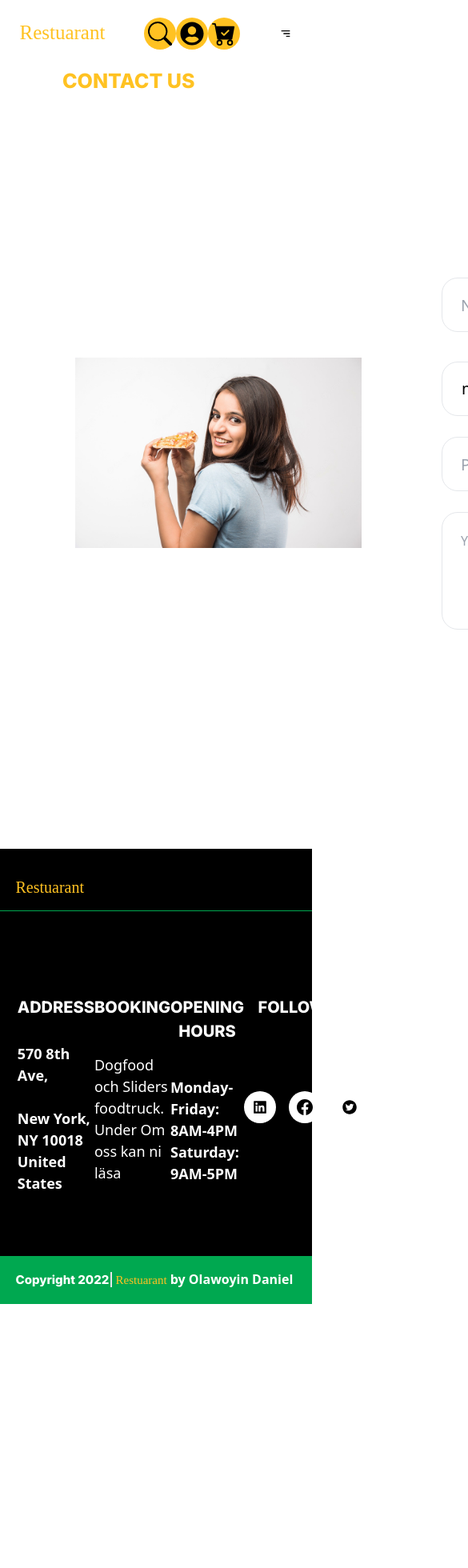
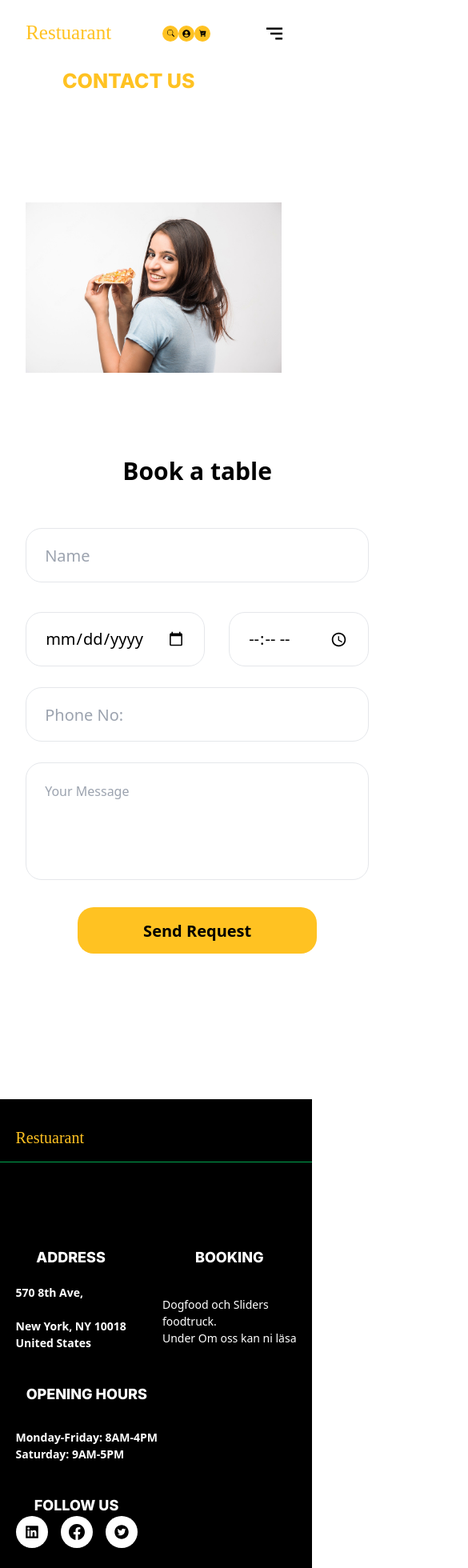
Before and after one commit to DannyPreye/Restaurant, a Next.js app: page /contact in a window 390 px wide. Shown: the top 1960 px of the page at 80% size, 585 px wide, since content can reach past the window. Before the commit the page ends 1630 px from the top, so only its background shows below. Built offline with nearby package versions, Linux system fonts and the light colour scheme; a web font is replaced by a local one.

Commit message:
Made changes to improve responsiveness of the page

```diff
--- a/components/Booking.jsx
+++ b/components/Booking.jsx
@@ -1,11 +1,12 @@
 import React from "react";
 import Image from "next/image";
 
+import { motion } from "framer-motion";
 const Booking = ({ img }) => {
   return (
     <div className="w-screen  grid place-items-center mb-[182px]">
-      <div className="w-[85%] flex mt-[170px] gap-[100px] items-center">
-        <div className="w-[546px] h-[80%]">
+      <div className="w-[85%] flex mt-[170px]  gap-[100px] items-center flex-wrap">
+        <div className="lg:w-[546px] w-[320px]  h-[80%]">
           <Image src={img} layout="responsive" alt="girl" />
         </div>
         <div className="flex-1">
@@ -23,12 +24,12 @@ const Booking = ({ img }) => {
               <input
                 type="date"
                 name="date"
-                className="w-[288px] h-[68px] rounded-[20px] border-[1px] p-[23px]  leading-[30px] text-[20px]  "
+                className="max-w-[288px] h-[68px] rounded-[20px] border-[1px] p-[23px]  leading-[30px] text-[20px]  "
               />
               <input
                 type="time"
                 name="time"
-                className="w-[288px] h-[68px] rounded-[20px] border-[1px] p-[23px]  leading-[30px] text-[20px]  "
+                className="max-w-[288px] h-[68px] rounded-[20px] border-[1px] p-[23px]  leading-[30px] text-[20px]  "
               />
             </div>
             <input
@@ -43,10 +44,10 @@ const Booking = ({ img }) => {
               cols="30"
               rows="10"
               placeholder="Your Message"
-              className=" p-[23px] h-[147px] w-full border-[1px] rounded-[20px] mt-[26px]"
+              className=" p-[23px] h-[147px] w-full border-[1px] resize-none rounded-[20px] mt-[26px]"
             ></textarea>
             <div className="grid place-items-center">
-              <button className="w-[368px] h-[58px] rounded-[20px] bg-orange pt-[12px] pb-[10px] px-[82px] mt-[28px] font-[600] text-[20px] leading-[36.31px]">
+              <button className=" :max-w-[368px] h-[58px] rounded-[20px] bg-orange pt-[12px] pb-[10px] px-[82px] mt-[28px] font-[600] text-[20px] leading-[36.31px]">
                 Send Request
               </button>
             </div>
--- a/components/Card.jsx
+++ b/components/Card.jsx
@@ -1,15 +1,22 @@
 import React from "react";
 import Image from "next/image";
 
+import { motion } from "framer-motion";
 const Card = ({ img, width, height, alt, heading, word }) => {
   return (
-    <div className="w-[356px] rounded-[9px] h-[394px] border-[1px] py-[80px] px-[36px]  grid place-items-center">
+    <motion.div
+      initial={{ scale: 0 }}
+      whileInView={{ scale: 1 }}
+      className="max-w-[356px]  rounded-[9px] h-[394px] border-[1px] py-[80px] px-[36px]  grid place-items-center"
+    >
       <Image src={img} width={width} height={height} alt={alt} />
-      <h3 className="text-[25px] text-orange font-inter leading-[42px]">
+      <h3 className="lg:text-[25px] text-[18] text-orange font-inter leading-[42px]">
         {heading}
       </h3>
-      <p className="font-[500] text-[17px] leading-[21px] mt-[18px]">{word}</p>
-    </div>
+      <p className="font-[500] lg:text-[17px] text-[14] leading-[21px] mt-[18px]">
+        {word}
+      </p>
+    </motion.div>
   );
 };
 
--- a/components/CardSection.jsx
+++ b/components/CardSection.jsx
@@ -2,6 +2,7 @@ import React from "react";
 import Card from "./Card";
 import { pot, face, coffee } from "../public/Pics";
 
+import { motion } from "framer-motion";
 const CardSection = () => {
   return (
     <div className="w-screen  grid place-items-center">
@@ -9,12 +10,12 @@ const CardSection = () => {
         <h3 className="font-inter text-[27px] leading-[49.62px] ">
           Best way to eat healthy food
         </h3>
-        <p className="mt-[25px] text-[18px] leading-[30.26px]  font-[500] w-[822px] grid place-items-center">
+        <p className="mt-[25px] text-[18px] leading-[30.26px]  font-[500]  grid place-items-center">
           Making a reservation at Délicious restaurant is easy and takes just a
           couple of minutes.
         </p>
       </div>
-      <div className="flex gap-[114px] mt-[91px] flex-wrap justify-center">
+      <div className="flex gap-[20px] lg:gap-[114px] mt-[91px] flex-wrap justify-center">
         <Card
           img={pot}
           width={156}
--- a/components/Footer.jsx
+++ b/components/Footer.jsx
@@ -14,20 +14,20 @@ const Footer = () => {
       </div>
       <hr className="border-green" />
       <div className="grid place-items-center mt-[105px]">
-        <div className="w-[90%] flex justify-between">
+        <div className="w-[90%] flex justify-between flex-wrap gap-10">
           <FooterNav heading={"ADDRESS"}>
-            <p className="font-[600] mt-[30px] text-[18px]  text-white">
+            <p className="font-[600] mt-[20px] text-[14px]  text-white">
               570 8th Ave, <br /> <br /> New York, NY 10018 <br /> United States
             </p>
           </FooterNav>
           <FooterNav heading={"BOOKING"}>
-            <p className="font-[500] mt-[30px] text-[18px]  text-white">
+            <p className="font-[500] mt-[30px] text-[14px]  text-white">
               Dogfood och Sliders <br /> foodtruck. <br /> Under Om oss kan ni
               läsa
             </p>
           </FooterNav>
           <FooterNav heading={"OPENING HOURS"}>
-            <p className="font-[800] mt-[30px] text-[18px]  text-white">
+            <p className="font-[800] mt-[30px] text-[14px]  text-white">
               Monday-Friday: 8AM-4PM <br />
               Saturday: 9AM-5PM
             </p>
@@ -49,12 +49,12 @@ const Footer = () => {
       </div>
       <div className="h-[60px] bg-green mt-[77px] grid place-items-center">
         <div className="w-[90%] flex h-[24px] items-center ">
-          <p className=" ">
-            <span className="text-[15px]    font-inter text-white border-r-[2px] pr-[2px]">
+          <p className="text-[10px] lg:text-[12px]  ">
+            <span className="   font-inter text-white border-r-[2px] pr-[2px]">
               {" "}
               Copyright {today.getFullYear()}
             </span>{" "}
-            <span className="font-rubik text-[15px] leading-[30.26px] text-[#FFC222] mt-[33px]">
+            <span className="font-rubik text-[12px] leading-[30.26px] text-[#FFC222] mt-[33px]">
               Restuarant
             </span>
             <span className="font-[600] text-white"> by Olawoyin Daniel</span>
--- a/components/FooterNav.jsx
+++ b/components/FooterNav.jsx
@@ -3,7 +3,7 @@ import React from "react";
 const FooterNav = ({ heading, children }) => {
   return (
     <div className=" grid">
-      <h3 className="font-inter text-[20px]  text-white text-center">
+      <h3 className="font-inter text-[18px]  text-white text-center">
         {heading}
       </h3>
       <div className=" ">{children}</div>
--- a/components/Hero.jsx
+++ b/components/Hero.jsx
@@ -15,7 +15,7 @@ function Hero({ img, heading, subHeading, children }) {
           <h1 className="font-inter text-orange text-[25px]  mb-[73px]">
             {heading}
           </h1>
-          <p className="font-[400] text-white text-[18px] leading-[30.26px]">
+          <p className="font-[400] text-white text-[px] leading-[30.26px]">
             {subHeading}
           </p>
         </div>
--- a/components/HomeHero.jsx
+++ b/components/HomeHero.jsx
@@ -6,9 +6,9 @@ import { pizza, shape1, shape3, shape4 } from "../public/Pics";
 
 const HomeHero = () => {
   return (
-    <div className="w-full lg:h-[601px] bg-black grid place-items-center">
-      <div className="flex justify-between w-[80%] h-[90%] items-center flex-wrap-reverse">
-        <div className="w-[410px] h-[302px] ">
+    <div className="w-full  bg-black grid place-items-center overflow-x-hidden overflow-y-hidden ">
+      <div className="flex justify-between w-[80%] h-[90%] items-center flex-wrap">
+        <div className="w-[410px] h-[302px]  ">
           <h1 className=" text-[20px] leading-[36px] text-white">Promo!!!</h1>
           <h1 className="font-inter text-[25px] leading-[54.46px] text-white">
             BUY
@@ -22,28 +22,40 @@ const HomeHero = () => {
           <p className="text-[20px] font-[500] leading-[36.31px] text-white">
             Free Delivery within Lagos
           </p>
-          <button className="mt-[19px] w-[163px] h-[40px] rounded-[8px] bg-orange font-inter text-[18px] ">
+          <motion.button
+            whileTap={{ scale: 0.85 }}
+            whileHover={{ scale: 1.1 }}
+            className="mt-[19px] w-[163px] h-[40px] rounded-[8px] bg-orange font-inter text-[18px] "
+          >
             ORDER NOW
-          </button>
+          </motion.button>
         </div>
-        <div className="h-[507px ]  relative">
+        <motion.div
+          initial={{ rotate: 360 }}
+          animate={{ rotate: 0 }}
+          transition={{ ease: "linear", duration: 4, repeat: Infinity }}
+          className="h-[507px ]  relative "
+        >
+          <motion.div>
             <Image
               src={pizza}
               width={490}
               height={507}
               alt="pizza"
               className="z-[100]"
+              layout="intrinsic"
             />
-          <div className="absolute top-0 left-0">
+          </motion.div>
+          <div className="absolute top-10 left-0">
             <Image src={shape1} width={535} height={296} alt="shape" />
           </div>
-          <div className="absolute bottom-0 right-0">
+          <div className="absolute bottom-10 right-0">
             <Image src={shape1} width={535} height={296} alt="shape" />
           </div>
-          <div className="absolute bottom-0 left-0">
+          <div className="absolute bottom-10 left-0 ">
             <Image src={shape1} width={535} height={296} alt="shape" />
           </div>
-        </div>
+        </motion.div>
       </div>
     </div>
   );
--- a/components/Nav.jsx
+++ b/components/Nav.jsx
@@ -4,6 +4,7 @@ import { BiMenuAltRight } from "react-icons/bi";
 import { FaUserCircle } from "react-icons/fa";
 import Link from "next/link";
 
+import { motion } from "framer-motion";
 const Nav = () => {
   return (
     <div className="h-[83px] flex justify-around items-center">
@@ -13,37 +14,48 @@ const Nav = () => {
       <ul className=" hidden lg:flex gap-[82px] items-center font-inter text-[20px] leading-[24px] ">
         <li>
           <Link href="/">
-            <a>Home</a>
+            <a className="focus:text-green">Home</a>
+          </Link>
+        </li>
+        <li>
+          <Link href="/products">
+            <a className="focus:text-green">Product</a>
           </Link>
         </li>
         <li>
           {" "}
-          <Link href="/products"> Product </Link>
-        </li>
-        <li>
-          {" "}
           <Link href={"/about"}>
-            <a> About </a>
+            <a className="focus:text-green"> About </a>
           </Link>
         </li>
         <li>
-          <Link href="./contact"> Contact</Link>
+          <Link href={"./contact"}>
+            <a className="focus:text-green">Contact</a>
+          </Link>
         </li>
       </ul>
       <ul className="flex gap-[20] lg:gap-[68px] items-center">
-        <li className="w-[40px] h-[40px] rounded-full grid place-items-center bg-[#FFC222] ">
-          <BsSearch className="w-[30px] h-[30px]" />
+        <li className="lg:w-[40px] lg:h-[40px] w-[20px] h-[20px] rounded-full grid place-items-center bg-[#FFC222] ">
+          <BsSearch className="lg:w-[30px] lg:h-[30px] w-[9px] h-[9px]" />
         </li>
-        <li className="w-[40px] h-[40px] rounded-full grid place-items-center bg-[#FFC222] ">
-          <FaUserCircle className="w-[30px] h-[30px]" />
+        <li className="lg:w-[40px] lg:h-[40px] w-[20px] h-[20px] rounded-full grid place-items-center bg-[#FFC222] ">
+          <FaUserCircle className="lg:w-[30px] lg:h-[30px] w-[10px] h-[10px]" />
         </li>
-        <li className="w-[40px] h-[40px] rounded-full grid place-items-center bg-[#FFC222] ">
-          <BsCartCheckFill className="w-[30px] h-[30px]" />
+        <li className="lg:w-[40px] lg:h-[40px] w-[20px] h-[20px] rounded-full grid place-items-center bg-[#FFC222] ">
+          <BsCartCheckFill className="lg:w-[30px] lg:h-[30px] w-[9px] h-[9px]" />
         </li>
       </ul>
-      <div className="lg:hidden">
-        <BiMenuAltRight />
-      </div>
+      <motion.div
+        whileTap={{ scale: 0.8 }}
+        whileHover={{
+          backgroundColor: "rgb(255, 194, 34)",
+          color: "white",
+          borderRadius: "50%",
+        }}
+        className="lg:hidden rounded-full cursor-pointer"
+      >
+        <BiMenuAltRight className="w-[30px] h-[30px]" />
+      </motion.div>
     </div>
   );
 };
--- a/components/Product.jsx
+++ b/components/Product.jsx
@@ -1,9 +1,15 @@
 import React from "react";
 import Image from "next/image";
 import { BsCartCheckFill } from "react-icons/bs";
+import { motion } from "framer-motion";
 const Product = () => {
   return (
-    <div className="w-[520px] h-[248px] rounded-[20px] border-[1px] border-[#c4c4c4] grid place-items-center">
+    <motion.div
+      initial={{ opacity: 0 }}
+      whileInView={{ opacity: 1 }}
+      transition={{ delay: 0.2 }}
+      className="max-w-[520px] h-[248px] rounded-[20px] border-[1px] border-[#c4c4c4] grid place-items-center"
+    >
       <div className="flex w-[95%] h-[90%] rounded-[20px] bg-[#FFF9E9] p-[21px]">
         <Image alt="" src="/assets/food.png" width={153.6} height={149.26} />
         <div className="grid gap-[20px]">
@@ -14,13 +20,13 @@ const Product = () => {
             <p className="text-orange font-extrabold leading-[33px] text-[18px] ">
               <span className="">N</span>4,000
             </p>
-            <li className="w-[82.73px] h-[80.37px] rounded-full grid place-items-center bg-[#FFC222] ">
+            <motion.li className="w-[82.73px] h-[80.37px] rounded-full grid place-items-center bg-[#FFC222] ">
               <BsCartCheckFill className="w-[41.36px] h-[40.19px]" />
-            </li>
+            </motion.li>
           </div>
         </div>
       </div>
-    </div>
+    </motion.div>
   );
 };
 
--- a/pages/index.js
+++ b/pages/index.js
@@ -5,13 +5,17 @@ import HomeHero from "../components/HomeHero"
 import CardSection from "../components/CardSection"
 import Footer from '../components/Footer'
 
+import { motion } from "framer-motion"
 const index = () => {
   return (
-    <div className='w-screen '>
+    <motion.div initial={{ opacity: 0 }}
+      animate={{ opacity: 1 }}
+      exit={{ opacity: 0 }}
+      transition={{ duration: 2 }} className='w-screen'>
       <HomeHero />
       <CardSection />
       <Booking img={ok} />
-    </div>
+    </motion.div>
   )
 }
 
--- a/pages/products.js
+++ b/pages/products.js
@@ -26,7 +26,7 @@ const products = () => {
         <h1 className="text-[30px] font-inter leading-[54.46px] mt-[70px] w-[80%] ">
           Top Recipes
         </h1>
-        <div className="w-[80%]  grid grid-cols-2 gap-[77px]  mb-[156px] mt-[62px] ">
+        <div className="w-[80%]  grid lg:grid-cols-2 gap-[77px]  mb-[156px] mt-[62px] ">
           <Product />
           <Product />
           <Product />
```
Also changed, not shown: 1 other file (tests, documents, lock files or other folders). Lines whose indentation alone changed are shown as unchanged.
